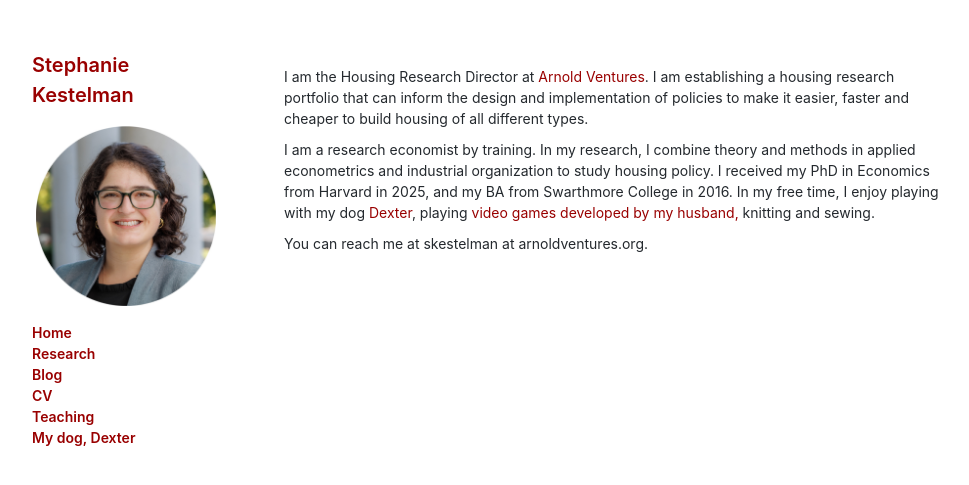
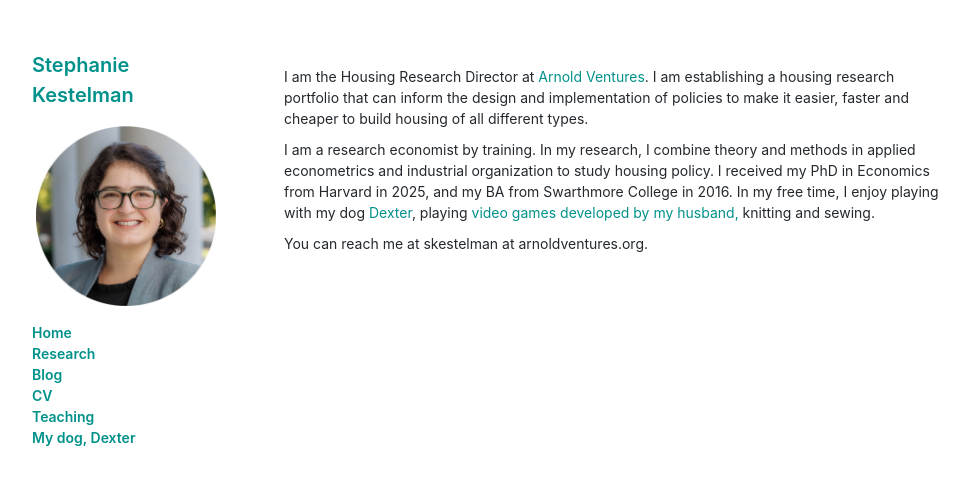
Before and after one commit to skestelman/skestelman.github.io, a Jekyll site: the page built from index.md, in a window 1280 px wide. Shown: the top 485 px of the page, without its empty margins (136-1105 px from the left). Built offline with Jekyll 4.4.1, drawn with Linux system fonts in a browser that asks for light colours.

Commit message:
Change HEX color from maroon (#990000) to #00918B
Agent-Logs-Url: https://github.com/skestelman/skestelman.github.io/sessions/eb8fab4e-aef1-44d2-9d61-7565b5677964

Co-authored-by: skestelman <35817587+skestelman@users.noreply.github.com>

```diff
--- a/css/style.css
+++ b/css/style.css
@@ -9,12 +9,12 @@ body {
 }
 
 a {
-  color:#990000;
+  color:#00918B;
   text-decoration:none;
 }
 
 a:hover, a:focus {
-  color:#990000;
+  color:#00918B;
   font-weight: bold;
 }
 
@@ -44,7 +44,7 @@ header {
 
 
 h1 {
-  color: #990000;
+  color: #00918B;
 }
 
 
@@ -61,11 +61,11 @@ img {
 }
 
 
-.link-gray-dark:hover{color:#990000 !important}
-.link-hover-blue:hover{color:#990000 !important}
-.muted-link:hover{color:#990000 !important;text-decoration:none}
-.ne{color:#990000;font-weight:bold}.highlight
-.nl{color:#990000;font-weight:bold}.highlight
+.link-gray-dark:hover{color:#00918B !important}
+.link-hover-blue:hover{color:#00918B !important}
+.muted-link:hover{color:#00918B !important;text-decoration:none}
+.ne{color:#00918B;font-weight:bold}.highlight
+.nl{color:#00918B;font-weight:bold}.highlight
 
 @media (max-width: 768px) {
   body {
```
